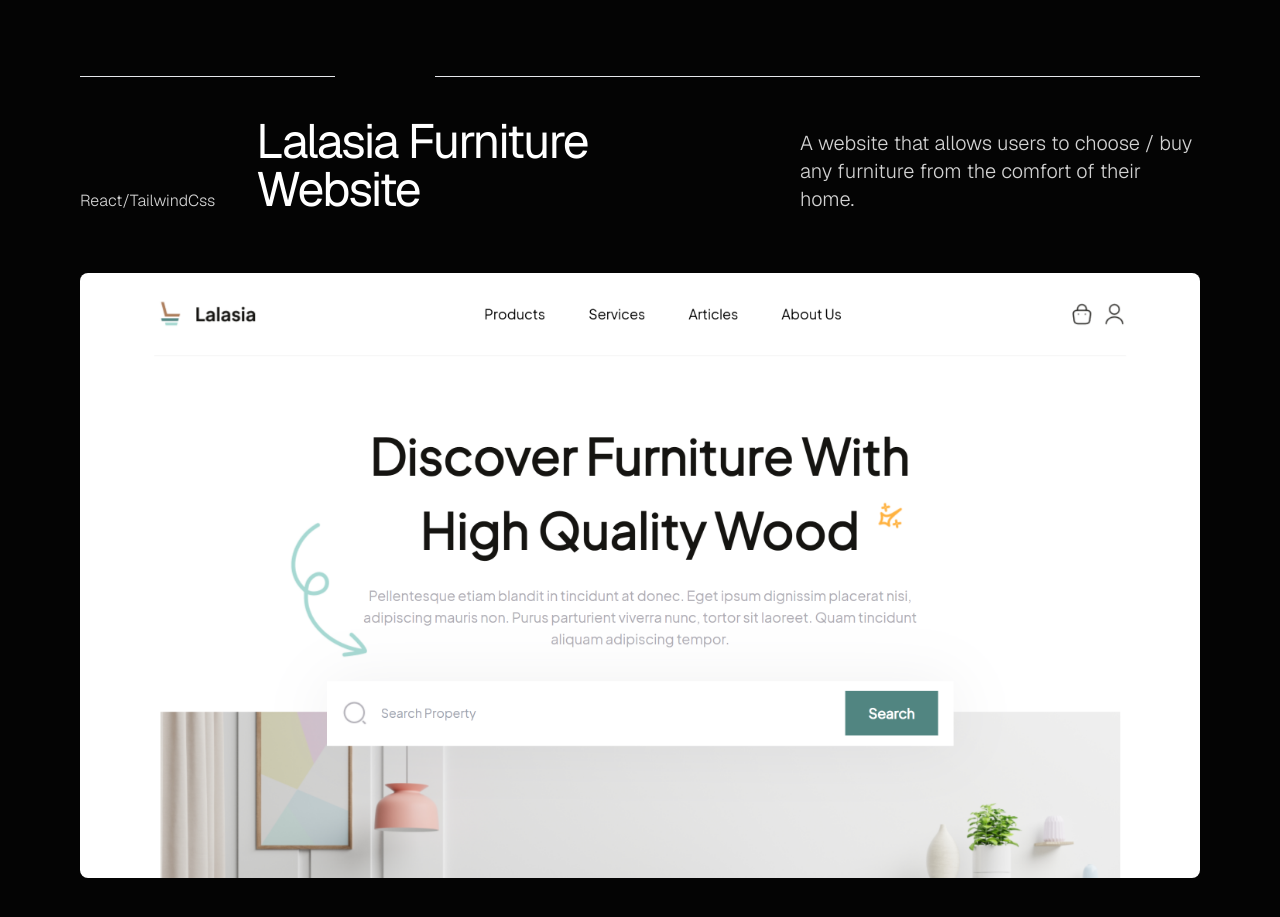
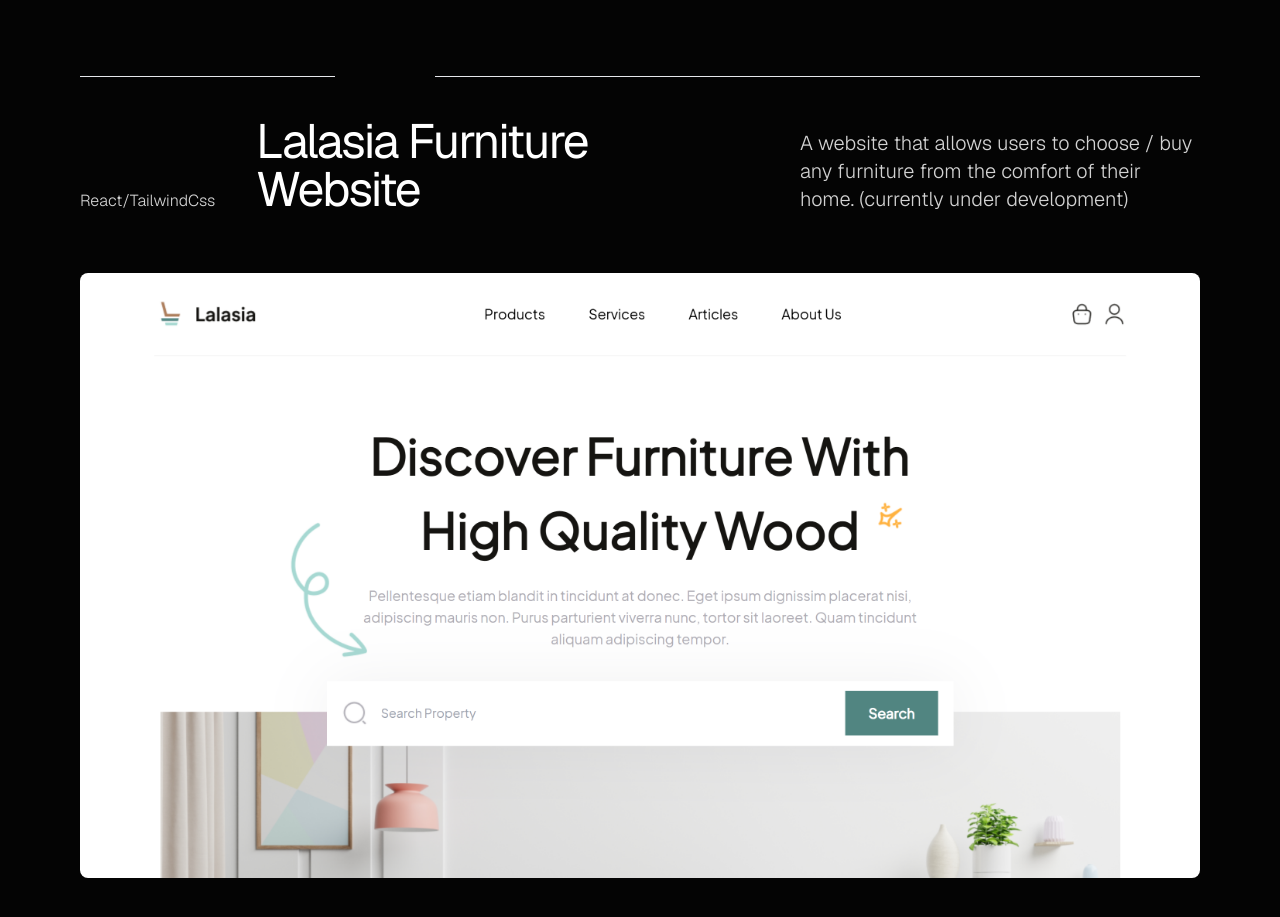
Before and after one commit to 001Pytom/mohammedFaatihat_Portfolio-25, a React (Vite) app: page / in a window 1280 px wide. Shown: the part 980-1897 px from the top of the page. Built offline with nearby package versions, Linux system fonts and the light colour scheme.

Commit message:
added under dev on lalisa

```diff
--- a/src/sections/Projects.jsx
+++ b/src/sections/Projects.jsx
@@ -19,7 +19,7 @@ function Projects() {
         image={lalasia}
         alt={"Lalasia Furniture Website"}
         title="Lalasia Furniture Website"
-        description="A website that allows users to choose / buy any furniture from the comfort of their home."
+        description="A website that allows users to choose / buy any furniture from the comfort of their home. (currently under development) "
         link="https://lalasia-furniture.vercel.app/"
       />
 
--- a/src/ui/MainProject.jsx
+++ b/src/ui/MainProject.jsx
@@ -39,6 +39,7 @@ function MainProject({ stack, description, title, image, alt, link }) {
             variants={overlayVariants}
             initial="hidden"
             whileHover="visible"
+            whileTap="visible"
             transition={{ duration: 0.5, ease: "easeOut" }}
           >
             <motion.a
--- a/src/ui/MiniProject.jsx
+++ b/src/ui/MiniProject.jsx
@@ -43,6 +43,7 @@ function MiniProject({ leftItem, rightItem }) {
               <motion.div
                 initial="hidden"
                 whileHover="visible"
+                whileTap="visible"
                 variants={overlayVariants}
                 transition={{ duration: 0.5, ease: "easeOut" }}
                 className="absolute inset-0 bg-black bg-opacity-50 flex items-center justify-center rounded-lg"
```
